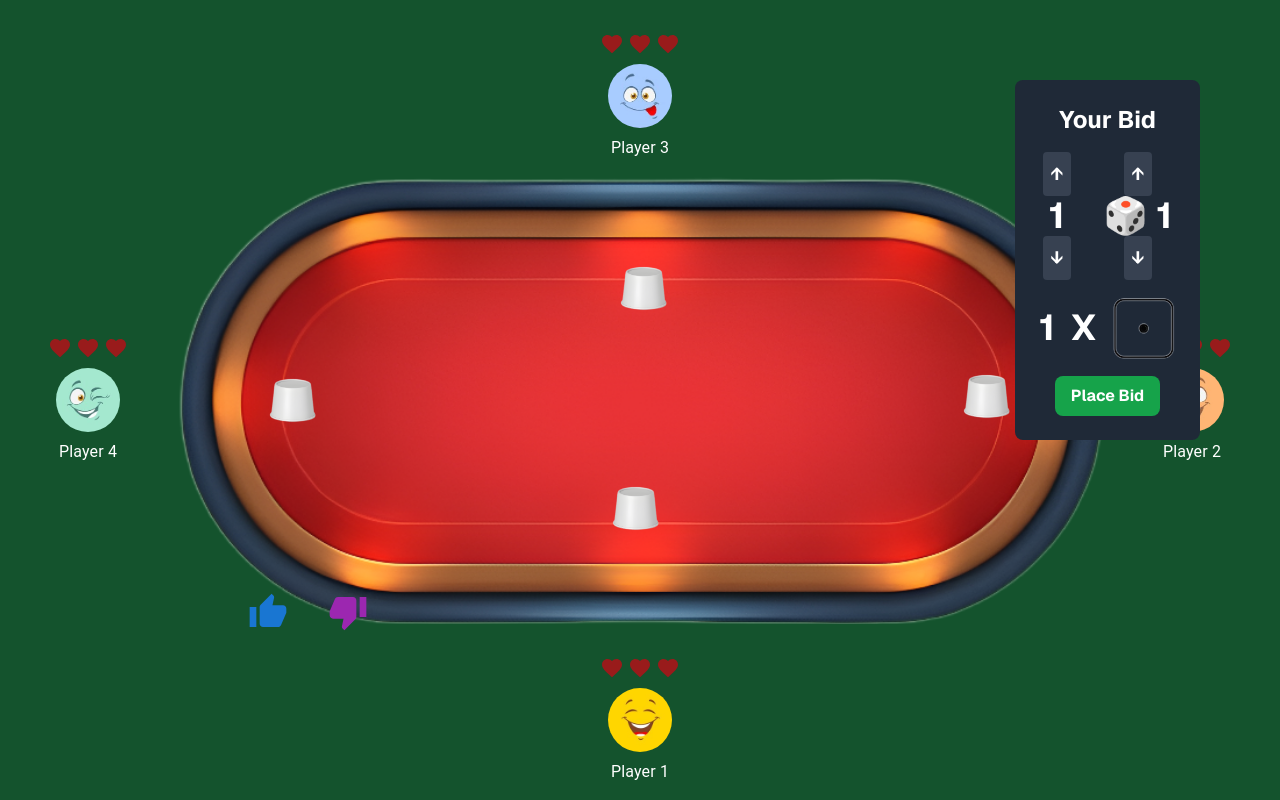
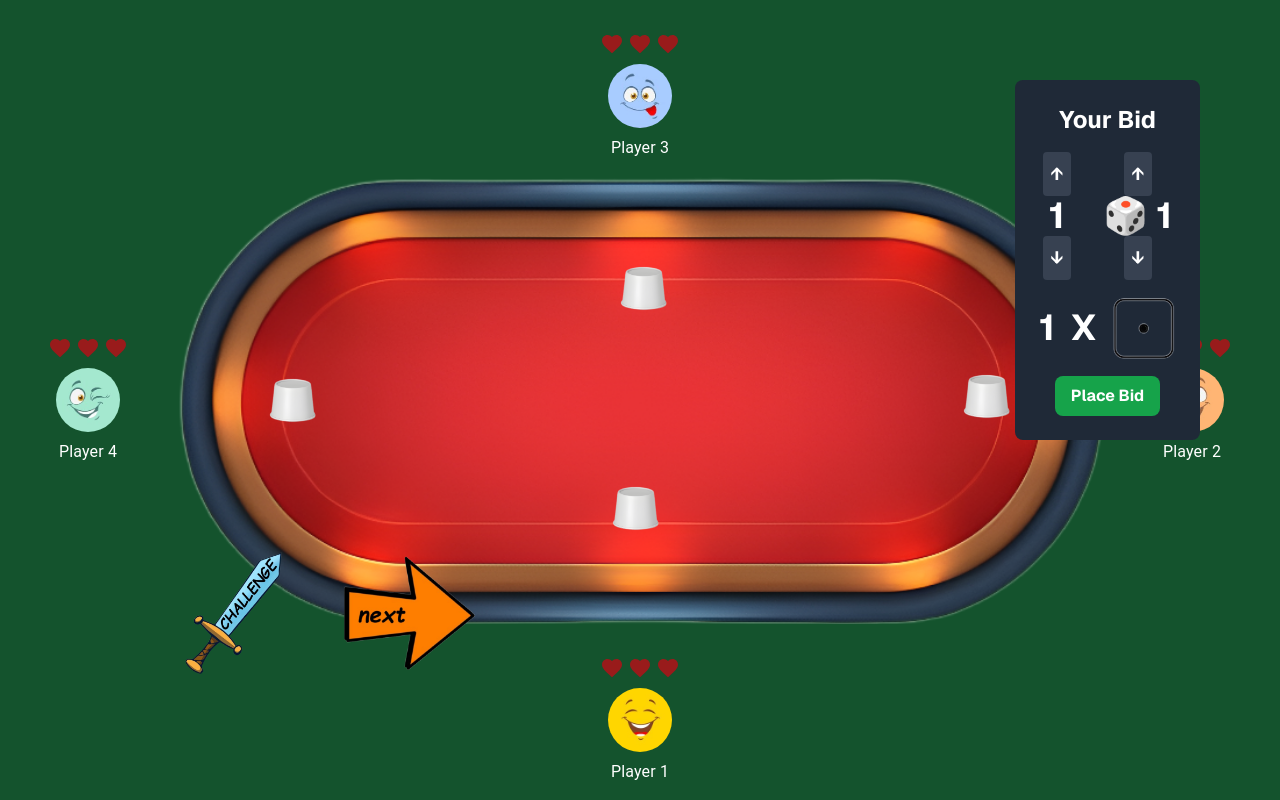
Before and after one commit to rakenduste-programmeerimine-2024/perudo-palace, a Next.js app: page /gamepage in a window 1280 px wide. Both pictures are taken after a click on the button "START GAME". Built offline with nearby package versions, Linux system fonts and the light colour scheme.

Commit message:
add new buttons
thumbs up and down asemel on nüüd arrow ja sword pildid mis täidavad endiselt sama funktsiooni nupuna

```diff
--- a/components/pages/gamepage.tsx
+++ b/components/pages/gamepage.tsx
@@ -201,16 +201,54 @@ const GamePage: React.FC = () => {
               Place Bid
             </button>
           </div>
+        {/* Sword ja Arrow nupud */}
+        <div className="absolute bottom-[7rem] left-[10rem] space-x-6 flex">
+        {/* Sword ikoon */}
+        <IconButton
+            color="primary"
+            sx={{
+            fontSize: 40,
+            width: "150px", // määrab laiuse
+            height: "150px", // määrab kõrguse
+            display: "flex",
+            alignItems: "center",
+            justifyContent: "center",
+            }}
+        >
+            <img
+            src="/image/sword.png"
+            alt="Sword"
+            style={{
+                width: "100%", // kohandab pildi suuruse nupu sees
+                height: "100%",
+                objectFit: "contain",
+            }}
+            />
+        </IconButton>
 
-          {/* Like ja Dislike nupud */}
-          <div className="absolute bottom-[10rem] left-[15rem] space-x-6 flex">
-            <IconButton color="primary" sx={{ fontSize: 40 }}>
-              <ThumbUpIcon sx={{ fontSize: 40 }} />
-            </IconButton>
-            <IconButton color="secondary" sx={{ fontSize: 40 }}>
-              <ThumbDownIcon sx={{ fontSize: 40 }} />
-            </IconButton>
-          </div>
+            {/* Arrow ikoon */}
+            <IconButton
+            color="primary"
+            sx={{
+            fontSize: 40,
+            width: "150px", // määrab laiuse
+            height: "150px", // määrab kõrguse
+            display: "flex",
+            alignItems: "center",
+            justifyContent: "center",
+            }}
+        >
+            <img
+            src="/image/arrow.png"
+            alt="Arrow"
+            style={{
+                width: "100%", // kohandab pildi suuruse nupu sees
+                height: "100%",
+                objectFit: "contain",
+            }}
+            />
+        </IconButton>
+        </div>
         </>
       )}
     </div>
```
Also changed, not shown: public/image/arrow.png (added), public/image/sword.png (added).
